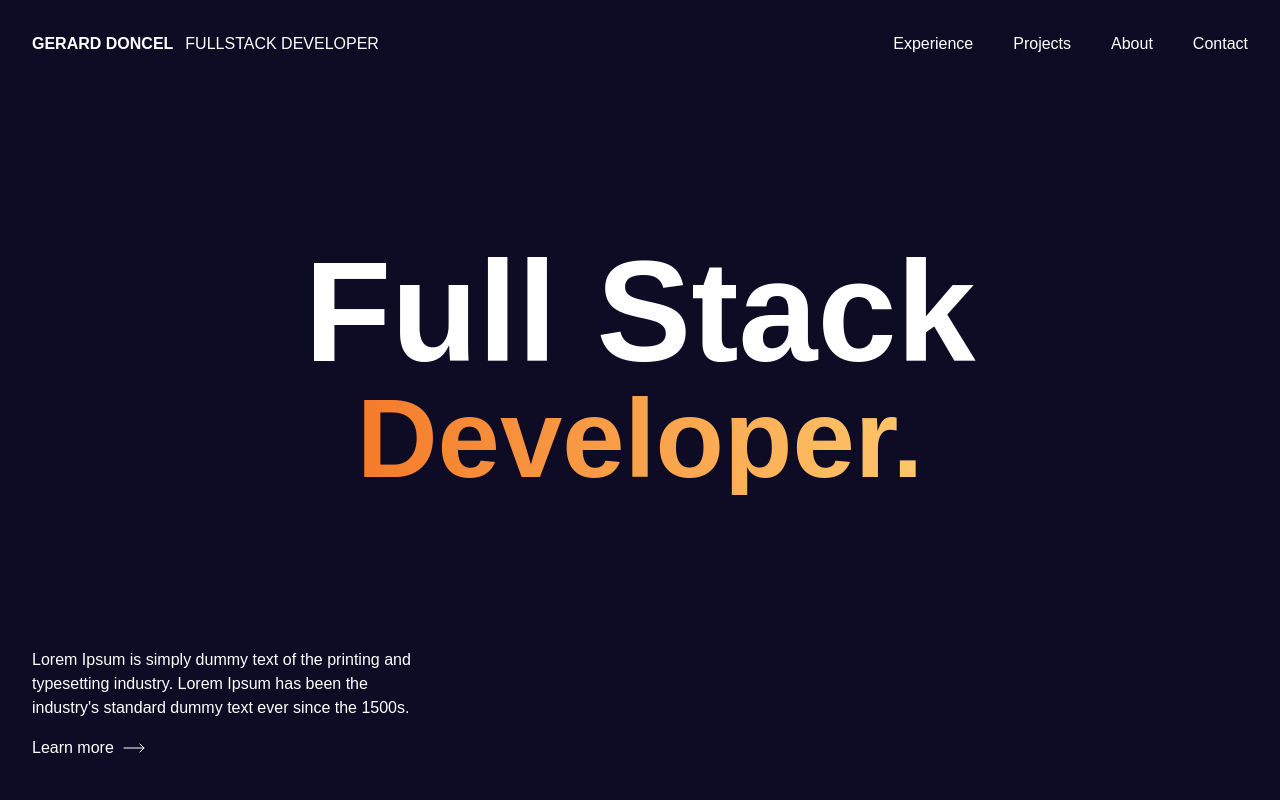
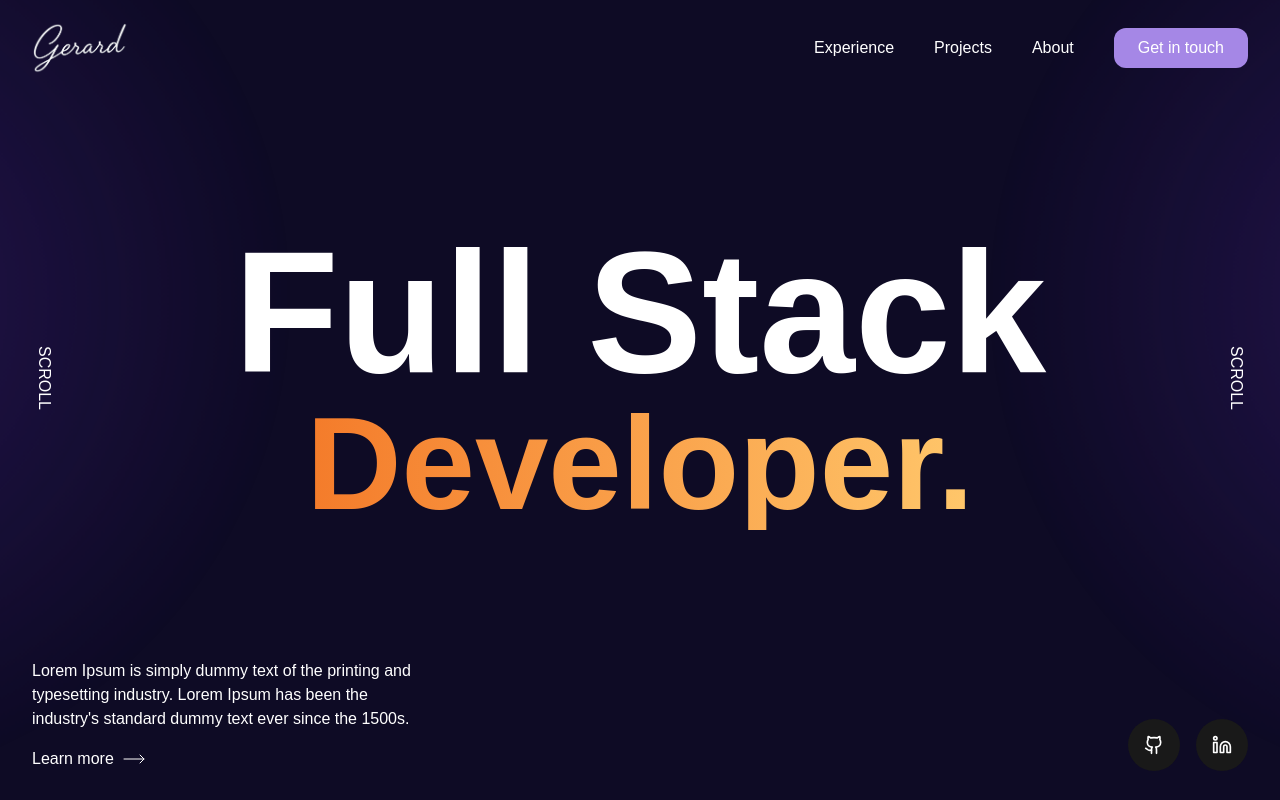
Before and after one commit to umigam3/personal-portfolio-v2, a Next.js app: page / in a window 1280 px wide. Shown: the top 800 px of the page. Built offline with nearby package versions, Linux system fonts and the light colour scheme.

Commit message:
redesign wip

```diff
--- a/src/app/layout.tsx
+++ b/src/app/layout.tsx
@@ -19,7 +19,7 @@ export default function RootLayout({
     <html lang="en" className="dark">
       <body>
         <SmoothScrolling>
-          {/* <Cursor /> */}
+          <Cursor />
           <Header />
           {children}
         </SmoothScrolling>
--- a/src/components/Header.tsx
+++ b/src/components/Header.tsx
@@ -5,22 +5,26 @@ import { motion } from "framer-motion";
 export default function Header() {
   return (
     <motion.header
-      className="sticky top-0 z-20"
+      className="sticky top-0 z-20 h-24"
       initial={{ y: -100 }}
       animate={{ y: 0 }}
       transition={{ duration: 0.5, delay: 0.5 }}
     >
-      <div className="flex py-8 mx-auto px-8 justify-between items-center">
-        <div className="flex items-center gap-3">
-          <span className="font-semibold">GERARD DONCEL</span>
-          <span>FULLSTACK DEVELOPER</span>
+      <div className="flex h-full px-8 justify-between items-center">
+        <img src="/signature.png" alt="Gerard Doncel" className="w-24" />
+        <div className="flex items-center gap-10">
+          <nav className="flex justify-end items-center gap-x-10">
+            <a href="#experience">Experience</a>
+            <a href="#projects">Projects</a>
+            <a href="#aboutme">About</a>
+          </nav>
+          <a
+            href="#contact"
+            className="bg-primary text-white px-6 py-2 rounded-xl"
+          >
+            Get in touch
+          </a>
         </div>
-        <nav className="flex justify-end items-center gap-x-10">
-          <a href="#experience">Experience</a>
-          <a href="#projects">Projects</a>
-          <a href="#aboutme">About</a>
-          <a href="#contact">Contact</a>
-        </nav>
       </div>
     </motion.header>
   );
--- a/src/components/hero/Hero.tsx
+++ b/src/components/hero/Hero.tsx
@@ -1,17 +1,25 @@
+import LinkedIn from "@components/icons/LinkedIn";
 import { Clock } from "./Clock";
+import GitHub from "@components/icons/GitHub";
 
 export default function Hero() {
   const now = new Date();
 
   return (
-    <section id="hero" className="h-[calc(100vh-100px)] px-8 mb-20">
-      <div className="flex flex-col items-center justify-center h-[80%]">
-        <h1 className="text-[142px] font-semibold leading-none">Full Stack</h1>
-        <h2 className="leading-none font-semibold bg-gradient-to-r from-[#F47B2A] to-[#FFC76B] inline-block text-transparent bg-clip-text text-[112px]">
-          Developer.
-        </h2>
+    <section id="hero" className="h-[calc(100vh-96px)] px-8 mb-20">
+      <div className="flex items-center justify-between h-[80%]">
+        <span className="w-fit rotate-90 -ml-5">SCROLL</span>
+        <div className="flex flex-col items-center justify-center flex-grow">
+          <h1 className="text-[172px] font-semibold leading-none">
+            Full Stack
+          </h1>
+          <h2 className="text-[132px] leading-none font-semibold bg-gradient-to-r from-[#F47B2A] to-[#FFC76B] inline-block text-transparent bg-clip-text">
+            Developer.
+          </h2>
+        </div>
+        <span className="w-fit -mr-5 rotate-90">SCROLL</span>
       </div>
-      <div>
+      <div className="flex justify-between">
         <div className="flex flex-col gap-4 w-[400px]">
           <p>
             Lorem Ipsum is simply dummy text of the printing and typesetting
@@ -37,6 +45,14 @@ export default function Hero() {
             </svg>
           </div>
         </div>
+        <div className="flex gap-4 items-end">
+          <a className="bg-[#191919] p-4 rounded-full cursor-pointer hover:bg-primary duration-200">
+            <GitHub className="w-5 h-5" />
+          </a>
+          <a className="bg-[#191919] p-4 rounded-full cursor-pointer hover:bg-primary duration-200">
+            <LinkedIn className="w-5 h-5" />
+          </a>
+        </div>
       </div>
     </section>
   );
--- a/src/components/icons/GitHub.tsx
+++ b/src/components/icons/GitHub.tsx
@@ -6,27 +6,16 @@ export default function GitHub({ className, size = 16 }: IconProps) {
       className={className}
       width={size}
       height={size}
-      preserveAspectRatio="xMidYMid"
-      viewBox="0 0 256 256"
+      xmlns="http://www.w3.org/2000/svg"
+      viewBox="0 0 24 24"
+      fill="none"
+      stroke="currentColor"
+      strokeWidth="2"
+      strokeLinecap="round"
+      strokeLinejoin="round"
     >
-      <path
-        d="M128.001 0C57.317 0 0 57.307 0 128.001c0 56.554 36.676 104.535 87.535 121.46 6.397 1.185 8.746-2.777
-            8.746-6.158 0-3.052-.12-13.135-.174-23.83-35.61 7.742-43.124-15.103-43.124-15.103-5.823-14.795-14.213-18.73-14.213-18.73-11.613-7.944.876-7.78.876-7.78
-            12.853.902 19.621 13.19 19.621 13.19 11.417 19.568 29.945 13.911 37.249 10.64 1.149-8.272 4.466-13.92 8.127-17.116-28.431-3.236-58.318-14.212-58.318-63.258
-            0-13.975 5-25.394 13.188-34.358-1.329-3.224-5.71-16.242 1.24-33.874 0 0 10.749-3.44 35.21 13.121 10.21-2.836
-            21.16-4.258 32.038-4.307 10.878.049 21.837 1.47 32.066 4.307 24.431-16.56 35.165-13.12 35.165-13.12 6.967 17.63
-            2.584 30.65 1.255 33.873 8.207 8.964 13.173 20.383 13.173 34.358 0 49.163-29.944 59.988-58.447 63.157 4.591 3.972
-            8.682 11.762 8.682 23.704 0 17.126-.148 30.91-.148 35.126 0 3.407 2.304 7.398 8.792 6.14C219.37 232.5 256 184.537
-            256 128.002 256 57.307 198.691 0 128.001 0Zm-80.06 182.34c-.282.636-1.283.827-2.194.39-.929-.417-1.45-1.284-1.15-1.922.276-.655
-            1.279-.838 2.205-.399.93.418 1.46 1.293 1.139 1.931Zm6.296 5.618c-.61.566-1.804.303-2.614-.591-.837-.892-.994-2.086-.375-2.66.63-.566
-            1.787-.301 2.626.591.838.903 1 2.088.363 2.66Zm4.32 7.188c-.785.545-2.067.034-2.86-1.104-.784-1.138-.784-2.503.017-3.05.795-.547 2.058-.055
-            2.861 1.075.782 1.157.782 2.522-.019 3.08Zm7.304 8.325c-.701.774-2.196.566-3.29-.49-1.119-1.032-1.43-2.496-.726-3.27.71-.776
-            2.213-.558 3.315.49 1.11 1.03 1.45 2.505.701 3.27Zm9.442 2.81c-.31 1.003-1.75 1.459-3.199 1.033-1.448-.439-2.395-1.613-2.103-2.626.301-1.01
-            1.747-1.484 3.207-1.028 1.446.436 2.396 1.602 2.095 2.622Zm10.744 1.193c.036 1.055-1.193 1.93-2.715 1.95-1.53.034-2.769-.82-2.786-1.86 0-1.065
-            1.202-1.932 2.733-1.958 1.522-.03 2.768.818 2.768 1.868Zm10.555-.405c.182 1.03-.875 2.088-2.387 2.37-1.485.271-2.861-.365-3.05-1.386-.184-1.056.893-2.114
-            2.376-2.387 1.514-.263 2.868.356 3.061 1.403Z"
-        fill="#FFFFFF"
-      />
+      <path d="M15 22v-4a4.8 4.8 0 0 0-1-3.5c3 0 6-2 6-5.5.08-1.25-.27-2.48-1-3.5.28-1.15.28-2.35 0-3.5 0 0-1 0-3 1.5-2.64-.5-5.36-.5-8 0C6 2 5 2 5 2c-.3 1.15-.3 2.35 0 3.5A5.403 5.403 0 0 0 4 9c0 3.5 3 5.5 6 5.5-.39.49-.68 1.05-.85 1.65-.17.6-.22 1.23-.15 1.85v4" />
+      <path d="M9 18c-4.51 2-5-2-7-2" />
     </svg>
   );
 }
--- a/src/components/icons/LinkedIn.tsx
+++ b/src/components/icons/LinkedIn.tsx
@@ -6,19 +6,17 @@ export default function LinkedIn({ className, size = 16 }: IconProps) {
       className={className}
       width={size}
       height={size}
-      preserveAspectRatio="xMidYMid"
-      viewBox="0 0 256 256"
+      xmlns="http://www.w3.org/2000/svg"
+      viewBox="0 0 24 24"
+      fill="none"
+      stroke="currentColor"
+      strokeWidth="2"
+      strokeLinecap="round"
+      strokeLinejoin="round"
     >
-      <path
-        d="M218.123 218.127h-37.931v-59.403c0-14.165-.253-32.4-19.728-32.4-19.756 0-22.779 15.434-22.779
-            31.369v60.43h-37.93V95.967h36.413v16.694h.51a39.907 39.907 0 0 1 35.928-19.733c38.445 0 45.533
-            25.288 45.533 58.186l-.016 67.013ZM56.955 79.27c-12.157.002-22.014-9.852-22.016-22.009-.002-12.157
-            9.851-22.014 22.008-22.016 12.157-.003 22.014 9.851 22.016 22.008A22.013 22.013 0 0 1 56.955
-            79.27m18.966 138.858H37.95V95.967h37.97v122.16ZM237.033.018H18.89C8.58-.098.125 8.161-.001
-            18.471v219.053c.122 10.315 8.576 18.582 18.89 18.474h218.144c10.336.128 18.823-8.139
-            18.966-18.474V18.454c-.147-10.33-8.635-18.588-18.966-18.453"
-        fill="#FFFFFF"
-      />
+      <path d="M16 8a6 6 0 0 1 6 6v7h-4v-7a2 2 0 0 0-2-2 2 2 0 0 0-2 2v7h-4v-7a6 6 0 0 1 6-6z" />
+      <rect width="4" height="12" x="2" y="9" />
+      <circle cx="4" cy="4" r="2" />
     </svg>
   );
 }
```
Also changed, not shown: public/signature.png (added).
